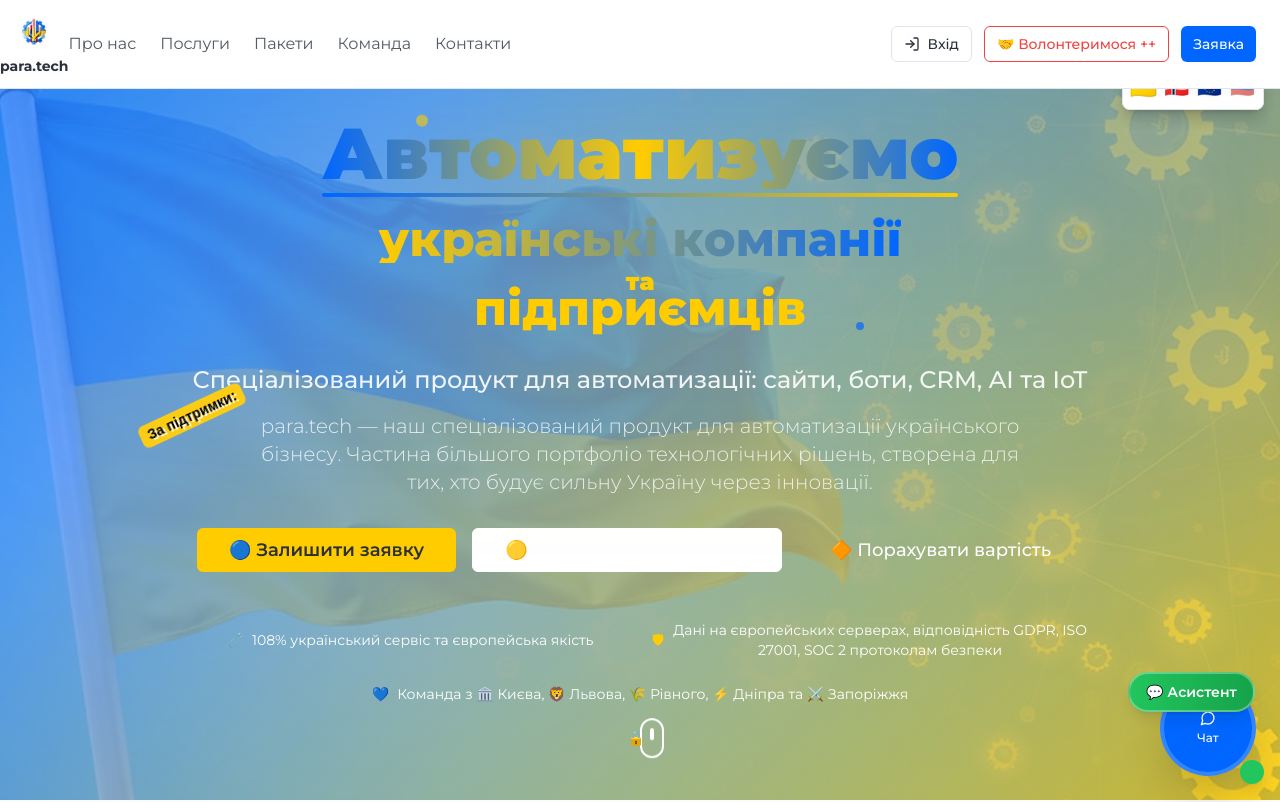
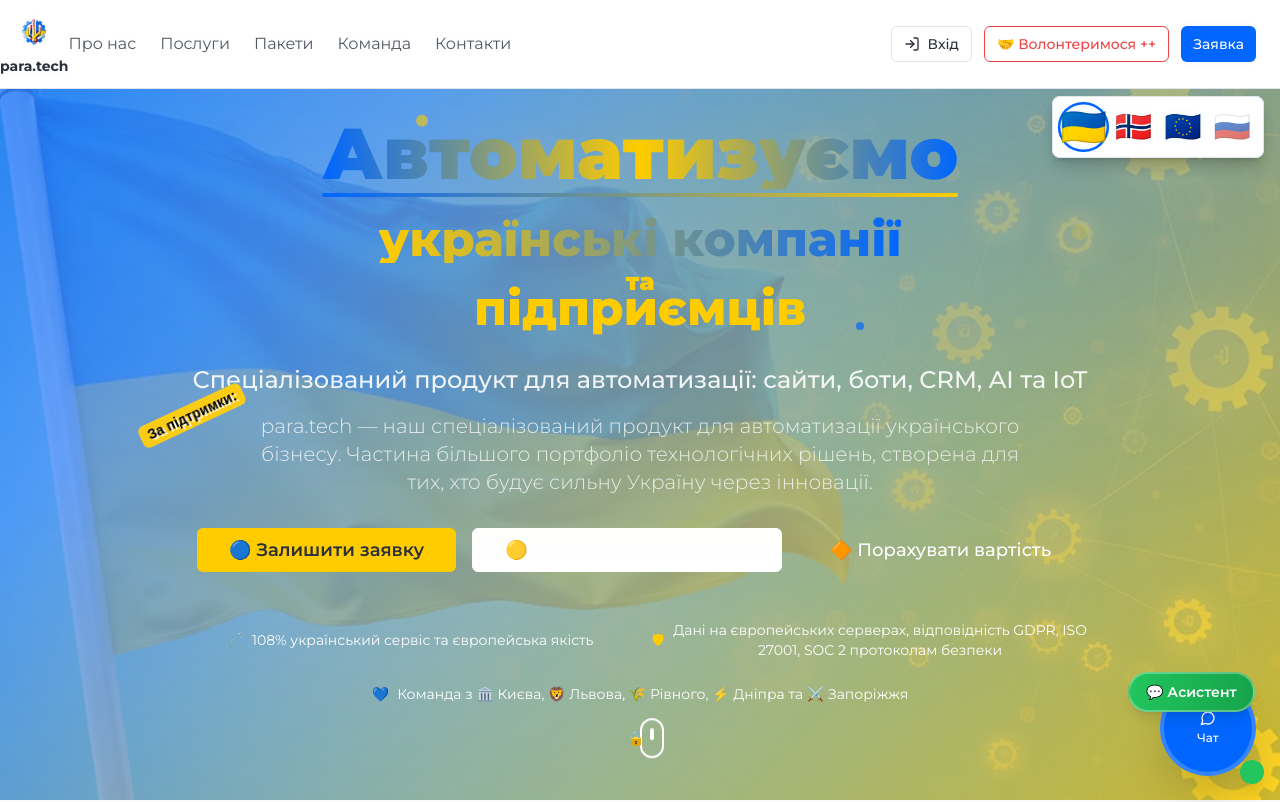
Before and after one commit to avatarium108/a8a, a React (Vite) app: page / in a window 1280 px wide. Shown: the top 802 px of the page. Built offline with nearby package versions, Linux system fonts and the light colour scheme.

Commit message:
Опустити багатомовну панель та додати прапори
Опустив багатомовну панель на 2 см та замінив вибір мови на прапори країн.

```diff
--- a/src/components/Navigation.tsx
+++ b/src/components/Navigation.tsx
@@ -139,32 +139,32 @@ const Navigation = () => {
       </nav>
 
       {/* Language Selector - правий кут під меню */}
-      <div className="fixed top-16 right-4 z-40 bg-background/95 backdrop-blur-sm border border-border rounded-lg p-2 shadow-lg">
-        <div className="flex items-center gap-2">
+      <div className="fixed top-24 right-4 z-40 bg-background/95 backdrop-blur-sm border border-border rounded-lg p-3 shadow-lg">
+        <div className="flex items-center gap-3">
           <button
             onClick={() => changeLanguage('ua')}
-            className={`text-xl hover:scale-110 transition-transform ${locale === 'ua' ? 'scale-110' : ''}`}
+            className={`text-3xl hover:scale-125 transition-transform duration-200 ${locale === 'ua' ? 'scale-125 ring-2 ring-primary rounded-full' : ''}`}
             title="Українська"
           >
             🇺🇦
           </button>
           <button
             onClick={() => changeLanguage('no')}
-            className={`text-xl hover:scale-110 transition-transform ${locale === 'no' ? 'scale-110' : ''}`}
+            className={`text-3xl hover:scale-125 transition-transform duration-200 ${locale === 'no' ? 'scale-125 ring-2 ring-primary rounded-full' : ''}`}
             title="Norsk"
           >
             🇳🇴
           </button>
           <button
             onClick={() => changeLanguage('eu')}
-            className={`text-xl hover:scale-110 transition-transform ${locale === 'eu' ? 'scale-110' : ''}`}
+            className={`text-3xl hover:scale-125 transition-transform duration-200 ${locale === 'eu' ? 'scale-125 ring-2 ring-primary rounded-full' : ''}`}
             title="European Union"
           >
             🇪🇺
           </button>
           <button
             onClick={() => changeLanguage('ru')}
-            className="text-xl hover:scale-110 transition-transform opacity-60 hover:opacity-100"
+            className="text-3xl hover:scale-125 transition-transform duration-200 opacity-60 hover:opacity-100"
             title="Русский военный корабль..."
           >
             🇷🇺
```
